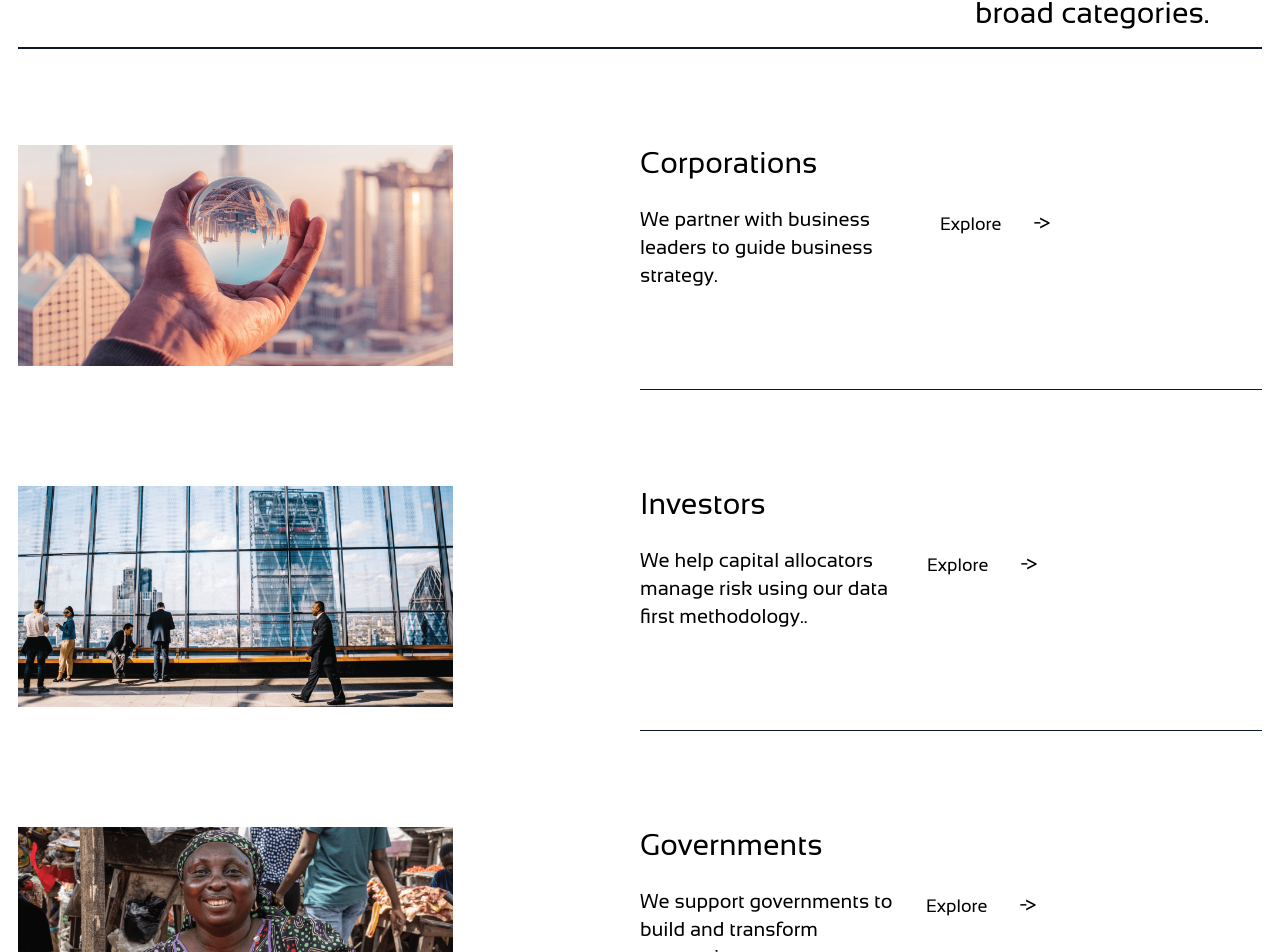
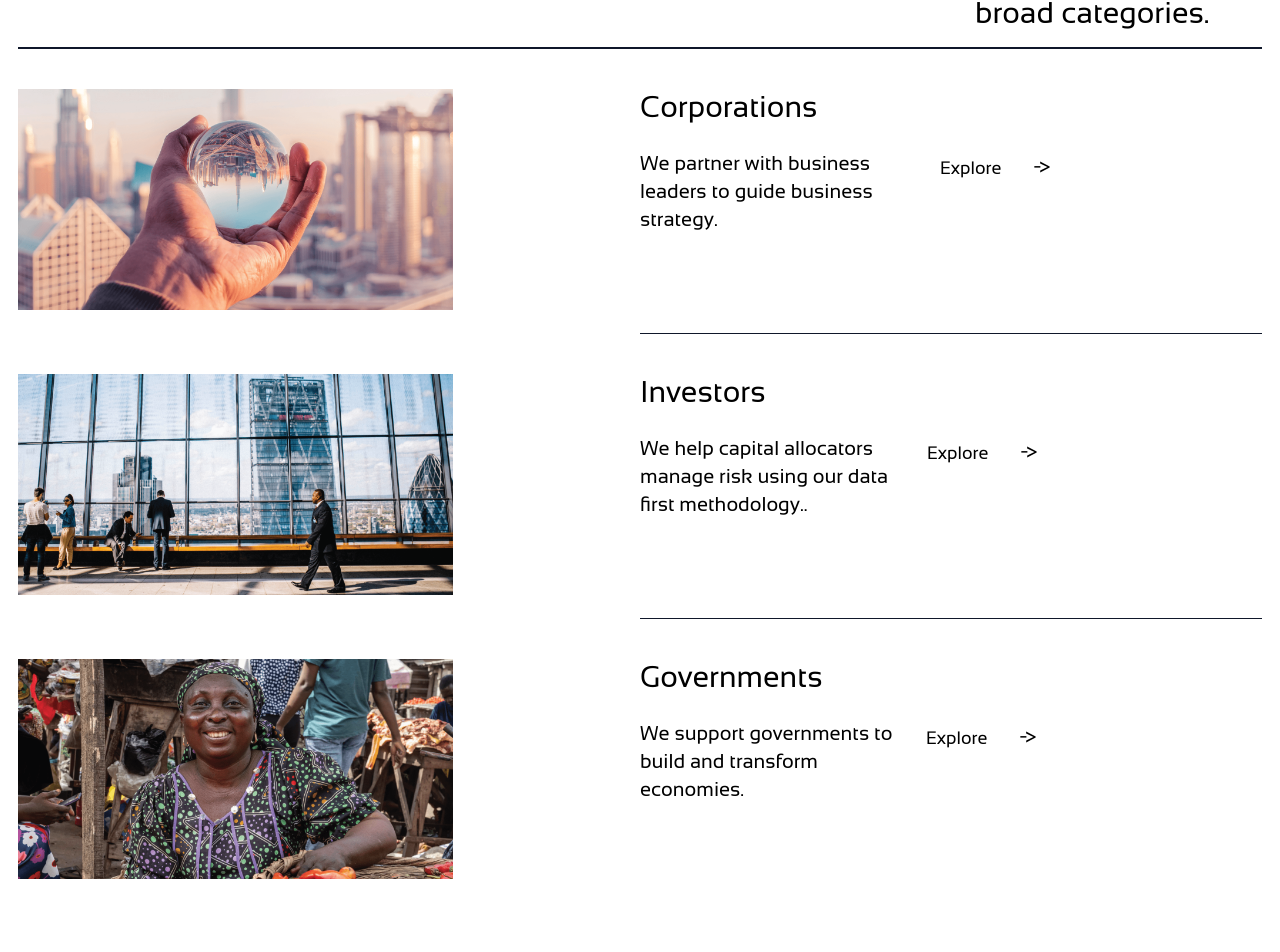
Before and after one commit to EmpChirag/pareto-economics, a React (Create React App) app: page /client in a window 1280 px wide. Shown: the part 354-1306 px from the top of the page. Built offline with nearby package versions, Linux system fonts and the light colour scheme.

Commit message:
spacing changes

```diff
--- a/src/pages/ClientLanding/index.js
+++ b/src/pages/ClientLanding/index.js
@@ -20,7 +20,7 @@ const ClientLanding = () => {
             </div>
           </div>
         </div>
-        <section>
+        <section className="my-10">
           <div className="max-md:flex-col flex justify-between">
             <div className="flex-1">
               <img
@@ -47,7 +47,7 @@ const ClientLanding = () => {
             </div>
           </div>
         </section>
-        <section>
+        <section className="my-10">
           <div className="max-md:flex-col flex justify-between">
             <div className="flex-1">
               <img
@@ -75,7 +75,7 @@ const ClientLanding = () => {
             </div>
           </div>
         </section>
-        <section>
+        <section className="mt-10">
           <div className="max-md:flex-col flex justify-between  pb-[38px]">
             <div className="flex-1">
               <img
--- a/src/pages/ServicesLanding/index.js
+++ b/src/pages/ServicesLanding/index.js
@@ -20,7 +20,7 @@ const ServicesLanding = () => {
             </div>
           </div>
         </div>
-        <section>
+        <section className="my-10">
           <div className="max-md:flex-col flex justify-between">
             <div className="flex-1">
               <img
@@ -49,7 +49,7 @@ const ServicesLanding = () => {
             </div>
           </div>
         </section>
-        <section>
+        <section className="my-10">
           <div className="max-md:flex-col flex justify-between">
             <div className="flex-1">
               <img
@@ -79,7 +79,7 @@ const ServicesLanding = () => {
             </div>
           </div>
         </section>
-        <section>
+        <section className="mt-10">
           <div className="max-md:flex-col flex justify-between  pb-[38px]">
             <div className="flex-1">
               <img
```
